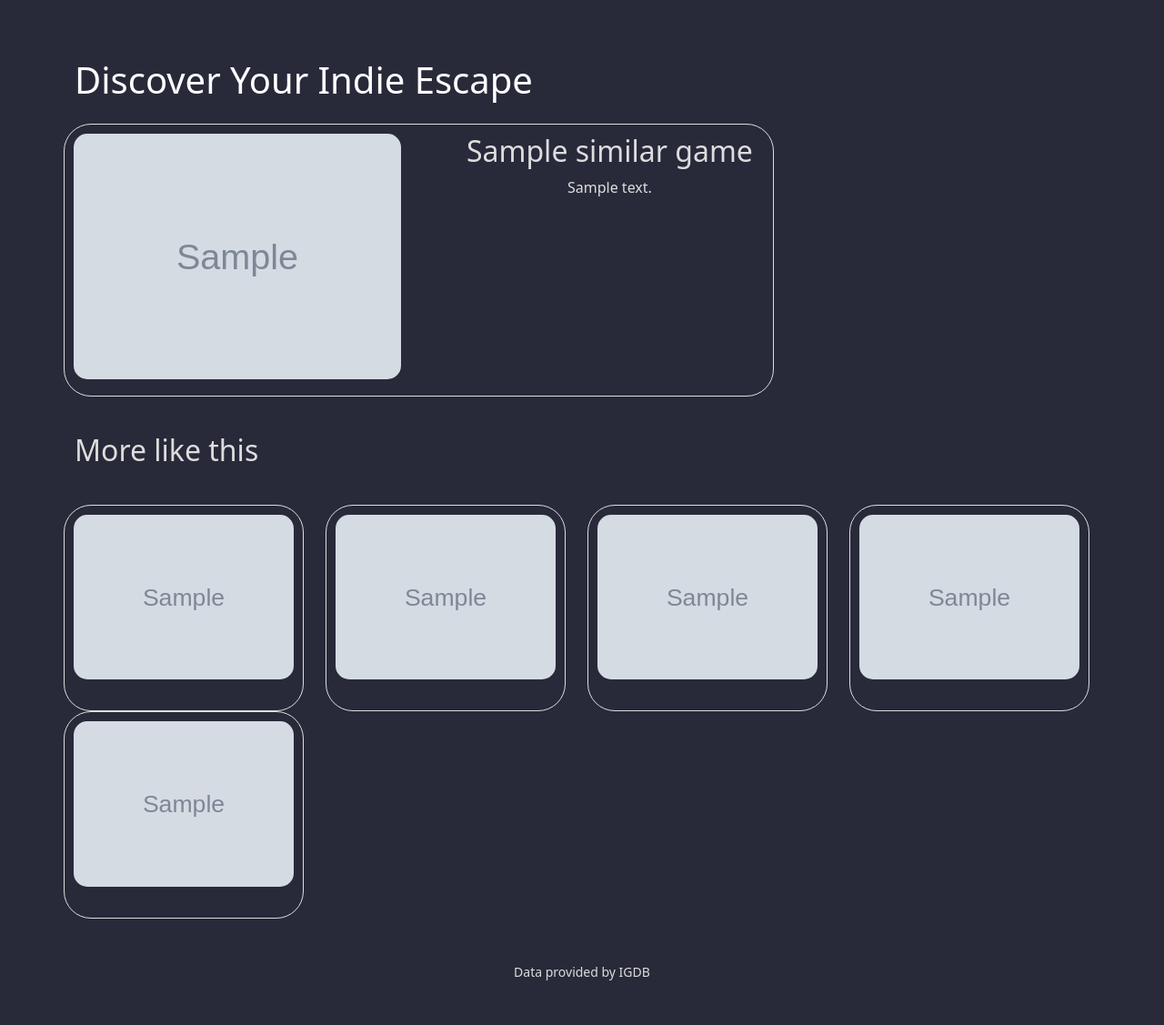
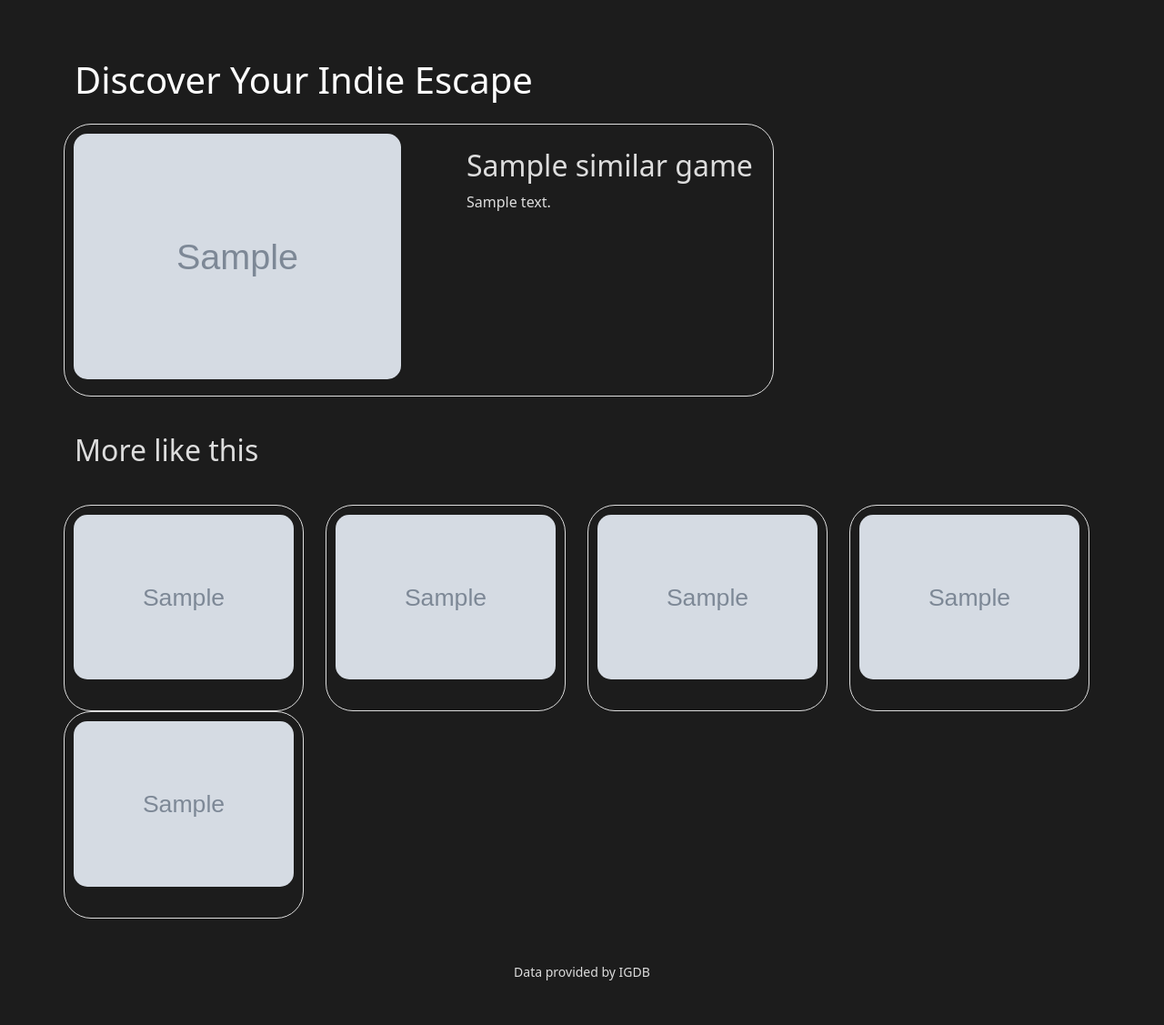
Before and after one commit to Milyor/Cs50_web_final, a Flask app: template templates/recommender.html in a window 1280 px wide. Shown: the part 94-1221 px from the top of the page at 91% size. Run offline with Flask 3, Linux system fonts and the light colour scheme; the template is opened without the code that fills it: most values are stand-ins (such as "Sample title", 1, 10 or a date in 2020); grey boxes marked "Sample" are stand-in pictures.

Commit message:
changes to css and bootstrap

```diff
--- a/static/styles.css
+++ b/static/styles.css
@@ -4,7 +4,7 @@
     box-sizing: border-box;
 }
 body {
-    background: #282A3A;
+    background: #1c1c1c;
 }
 .custom-font {
     font-family: 'Poppins', sans-serif;
@@ -100,3 +100,7 @@ footer {
     backdrop-filter: blur(10px);
     padding: 0;
   }
+
+  #summary {
+    text-align: left;
+  }
--- a/templates/recommender.html
+++ b/templates/recommender.html
@@ -31,9 +31,11 @@
             <div class="container mt-3 custom-container">
                 <div class="game-card d-flex align-items-start mb-4 position-relative">
                     <img src="{{ cover_urls[0] }}" alt="{{ top_similar_games[0].name }} Cover" id="top_game"class="mr-3 mb-2" style="max-width: 360px">
-                        <div class="container">
-                            <h2 style="margin-left: 60px">{{ top_similar_games[0].name }} </h2>
-                            <p style="margin-left: 60px">{{ summaries[0] }}
+                        <div class="container mt-3 text-start ">
+                                <h2 style="margin-left: 60px">{{ top_similar_games[0].name }} </h2>
+                                <div class="d-flex text-start text-wrap">
+                                    <p  id="Summary" style="margin-left: 60px">{{ summaries[0] }}
+                                </div>
                         </div>
                 </div>
             </div>
```
Also changed, not shown: games_list.json (added, +1 -0 lines).
